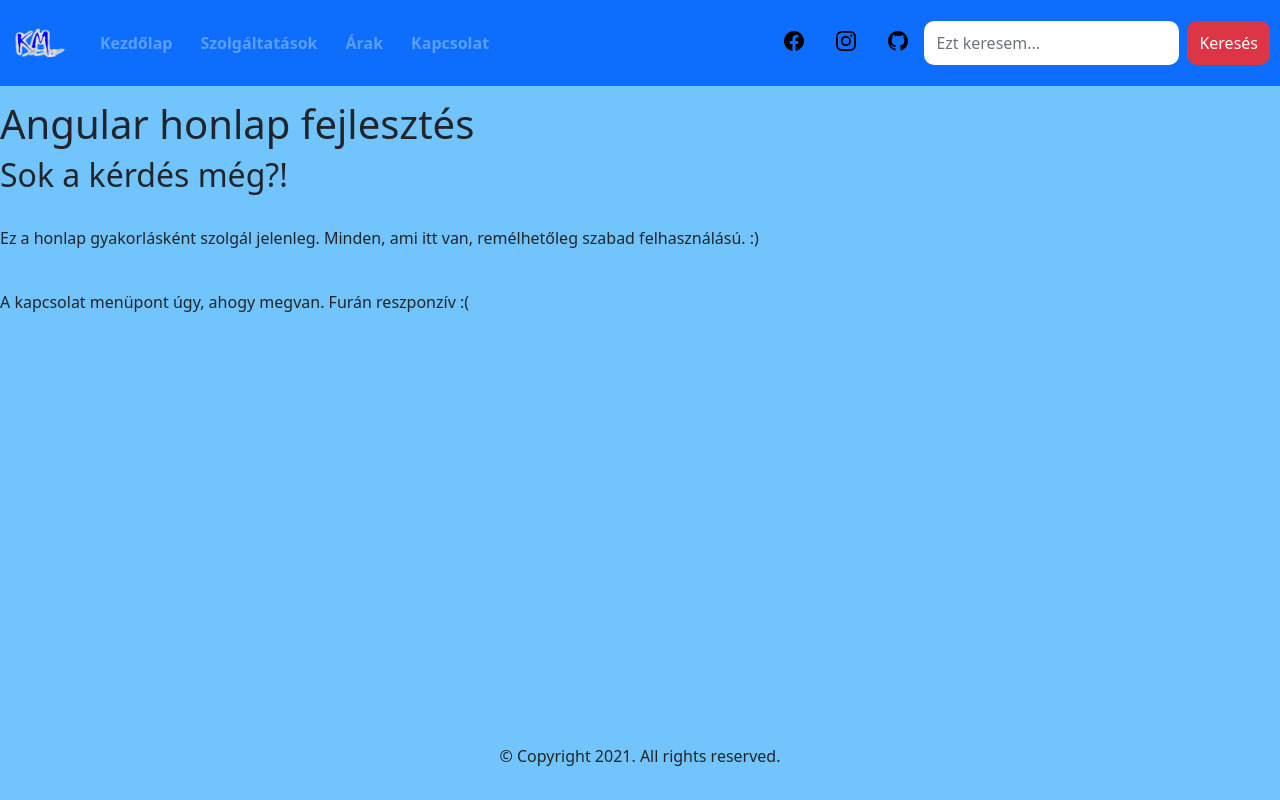
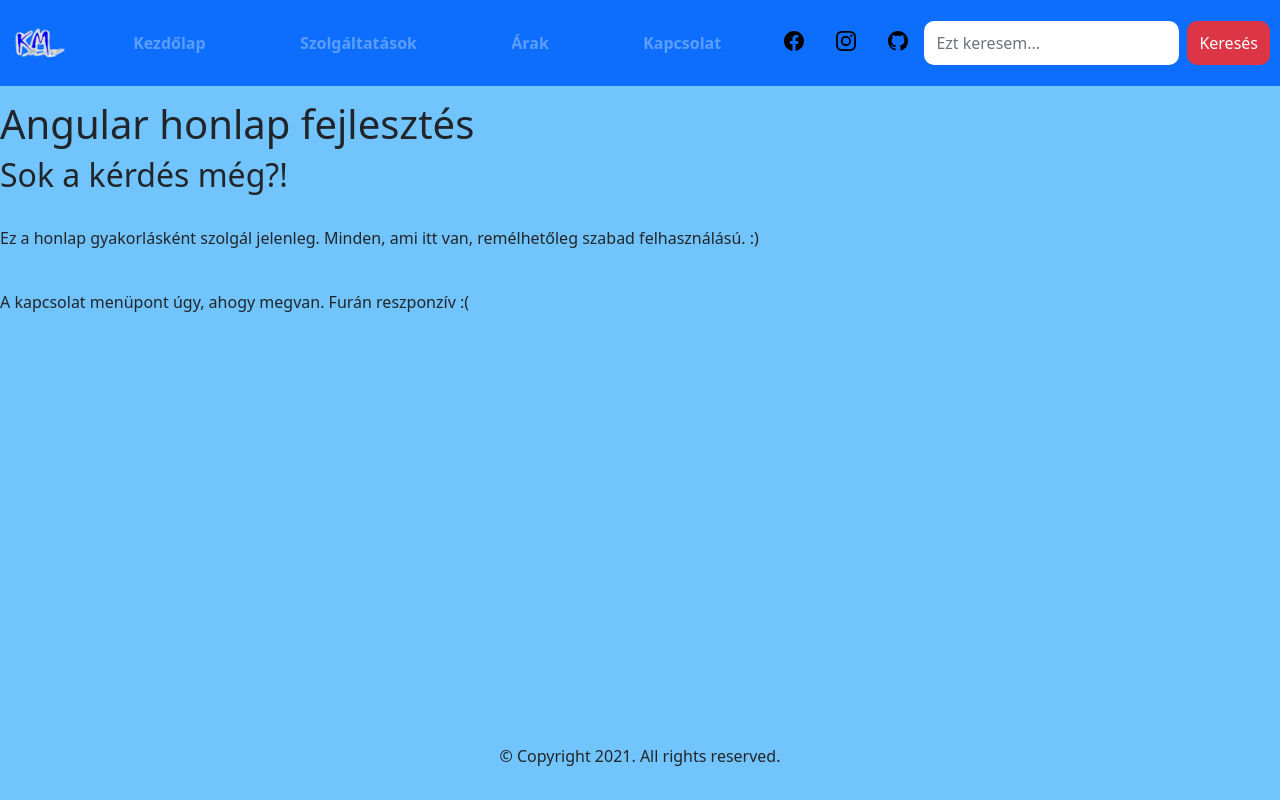
Before and after one commit to kissmilan91/angular-kmilan, an Angular app: page /kezdolap in a window 1280 px wide. Built offline with nearby package versions, Linux system fonts and the light colour scheme.

Commit message:
Navbar_javítási_kísérlet

```diff
--- a/src/app/fejlec/fejlec.component.html
+++ b/src/app/fejlec/fejlec.component.html
@@ -5,8 +5,8 @@
       aria-expanded="false" aria-label="Toggle navigation">
       <span class="navbar-toggler-icon"></span>
     </button>
-    <div class="collapse navbar-collapse" id="navbarCollapse">
-      <ul class="navbar-nav mr-auto">
+    <div class="collapse navbar-collapse navbar-expand-md" id="navbarCollapse">
+      <ul class="navbar-nav navbar-collapse mr-auto">
 
         <li class="nav-item">
           <a class="nav-link" routerLink="/kezdolap">Kezdőlap</a>
--- a/src/styles.css
+++ b/src/styles.css
@@ -1,3 +1,5 @@
+@import "~bootstrap/dist/css/bootstrap.css";
+
 html, body {
     margin: 0px;
     padding: 0px;
```
